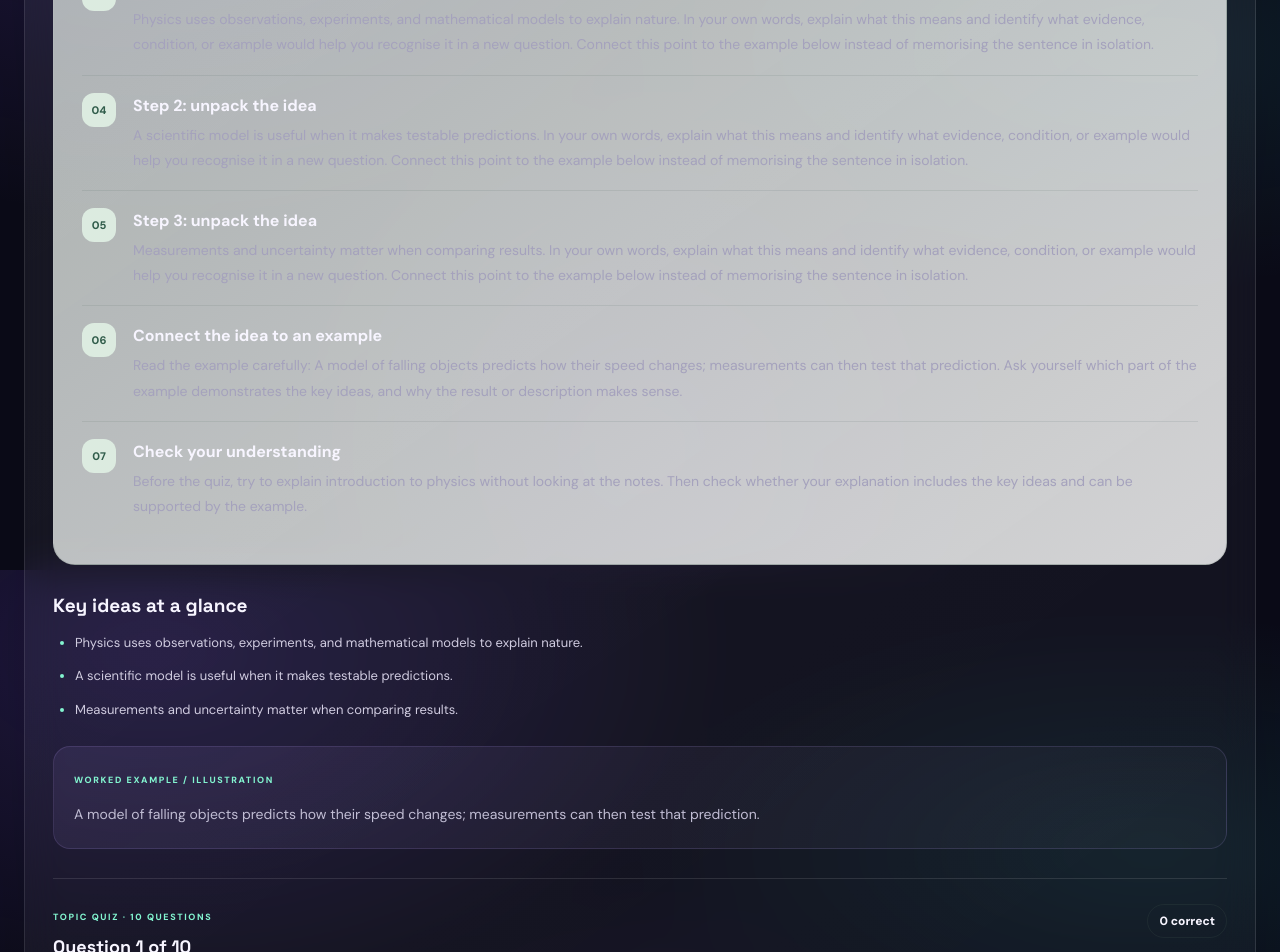
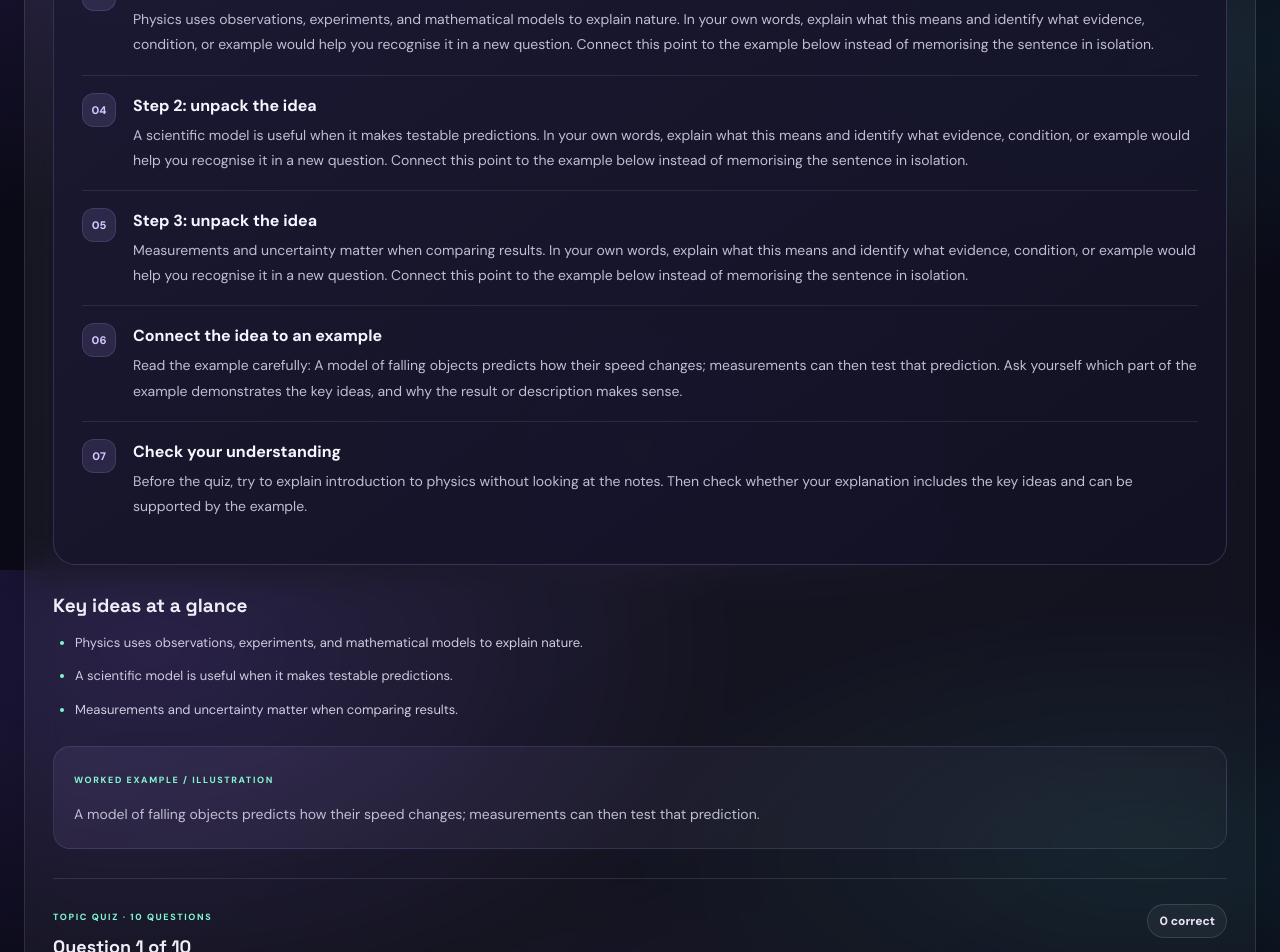
Before and after one commit to adnn-debug/learnworld, a React (Vite) app: page / in a window 1280 px wide. Shown: the part 5840-6792 px from the top of the page. Built offline with nearby package versions, Linux system fonts and the light colour scheme.

Commit message:
Fix white backgrounds in learning module

```diff
--- a/src/App.css
+++ b/src/App.css
@@ -395,3 +395,52 @@ button:focus-visible,a:focus-visible,select:focus-visible { outline: 3px solid v
   .quiz-topline { flex-wrap: wrap; }
   .quiz-score-live { padding: 6px 9px; }
 }
+
+
+/* Learning module: keep every lesson and quiz surface on the dark glass theme. */
+.lesson,
+.lesson-deep-dive,
+.lesson-study-section,
+.quiz-section,
+.quiz-result,
+.feedback {
+  color: #f0edf9;
+}
+.lesson-deep-dive {
+  border-color: rgba(185, 160, 255, .2);
+  background: linear-gradient(145deg, rgba(29, 27, 54, .92), rgba(18, 17, 36, .88));
+  box-shadow: inset 0 1px rgba(255,255,255,.035);
+}
+.lesson-content-heading h3,
+.lesson-study-section h4,
+.quiz-question-prompt {
+  color: #f7f5ff;
+}
+.lesson-content-heading p,
+.lesson-study-section p {
+  color: #c1bdd4;
+}
+.lesson-study-section {
+  border-color: rgba(255,255,255,.09);
+}
+.lesson-study-number {
+  color: #d4c6ff;
+  background: rgba(185,160,255,.13);
+  border: 1px solid rgba(185,160,255,.16);
+}
+.quiz-score-live {
+  color: #e8e3f7;
+  border-color: rgba(255,255,255,.12);
+  background: rgba(255,255,255,.045);
+}
+.quiz-progress-track {
+  background: rgba(255,255,255,.09);
+}
+.quiz-result {
+  color: #f0edf9;
+  border-color: rgba(255,255,255,.12);
+  background: rgba(255,255,255,.045);
+}
+.quiz-result p {
+  color: #c1bdd4;
+}
```
